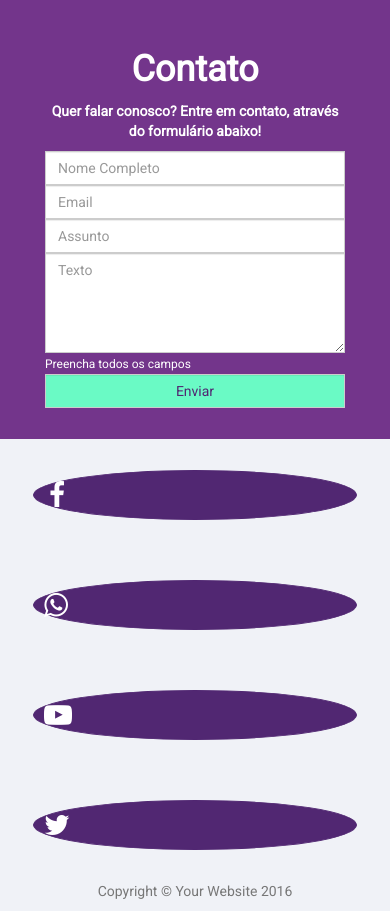
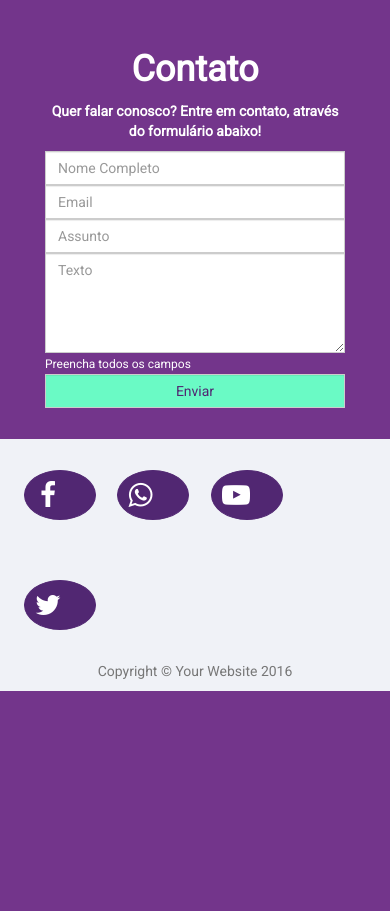
Before and after one commit to gxpunicornios/marketingnaveia, a PHP site: page / in a window 390 px wide. Shown: the part 1521-2432 px from the top of the page. After the commit the page ends 2212 px from the top, so only its background shows below. Run offline with PHP 8.4, Linux system fonts and the light colour scheme; data that the repository does not hold is empty.

Commit message:
Agora vai

```diff
--- a/css/style.css
+++ b/css/style.css
@@ -247,8 +247,8 @@ footer i.fa-facebook{
   }
 
   footer i{
-    width: 90%;
-    margin-left: 5%;
-    margin-right: 5%;
+    width: 20%;
+    margin-left: 2.5%;
+    margin-right: 2.5%;
   }
 }
```
